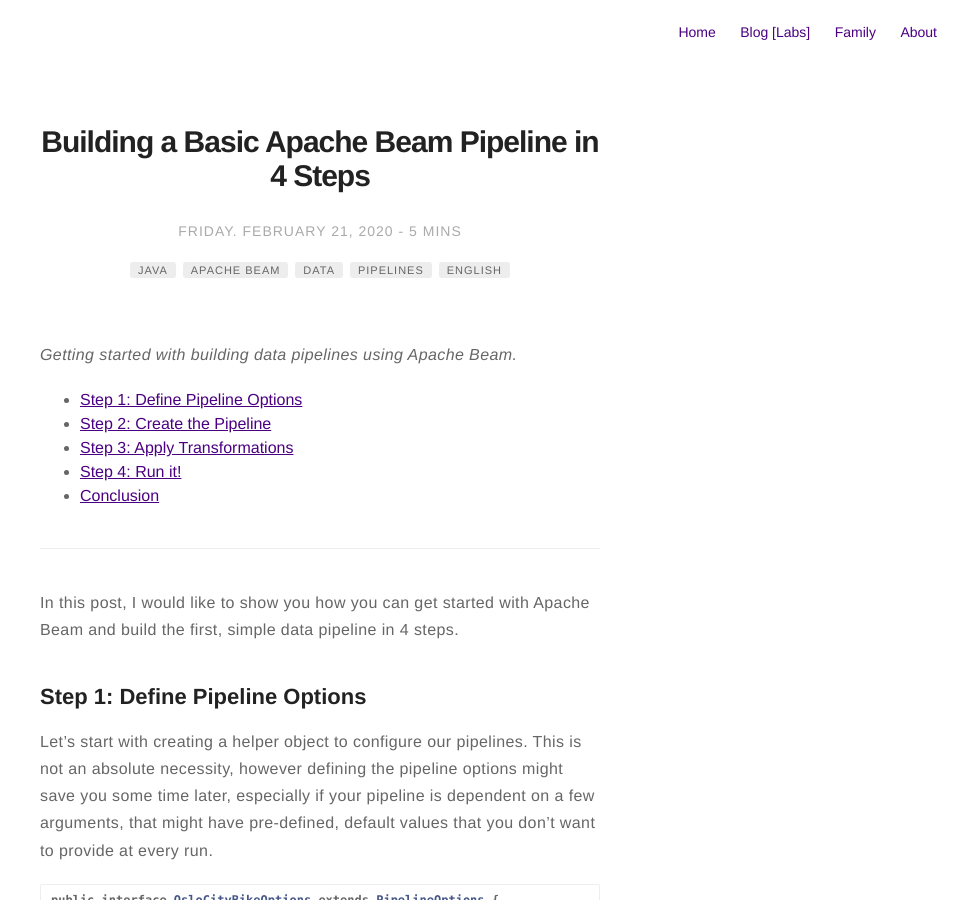
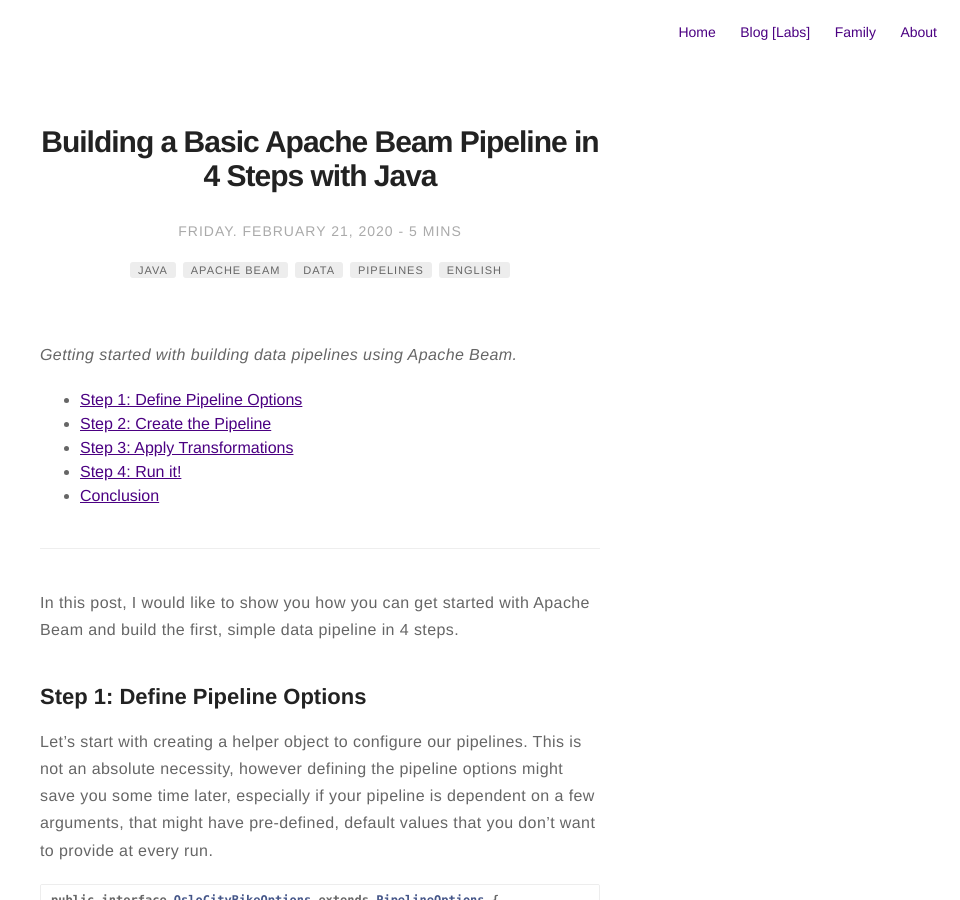
Before and after one commit to mehmandarov/mehmandarov.github.io, a Jekyll site: the page built from _posts/2020-02-20-beam-pipeline-in-four-steps.markdown, in a window 1280 px wide and 900 px high. Shown: the whole window, without its empty margins (320-1280 px from the left). Built offline with Jekyll 4.4.1, drawn with Linux system fonts in a browser that asks for light colours.

Commit message:
Minor adjustments

```diff
--- a/_posts/2020-02-20-beam-pipeline-in-four-steps.markdown
+++ b/_posts/2020-02-20-beam-pipeline-in-four-steps.markdown
@@ -1,9 +1,9 @@
 ---
-title: "Building a Basic Apache Beam Pipeline in 4 Steps"
+title: "Building a Basic Apache Beam Pipeline in 4 Steps with Java"
 layout: post
 date: 2020-02-21 07:35
 image: '/assets/images/posts-images/pipes.jpg'
-description: "Getting started with building data pipelines using Apache Beam"
+description: "Getting started with building data pipelines using Apache Beam Java SDK"
 tag:
 - java
 - apache beam
```
